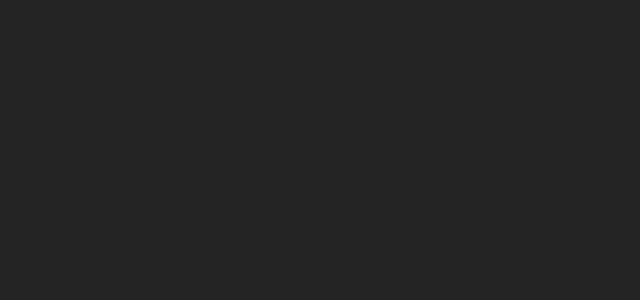
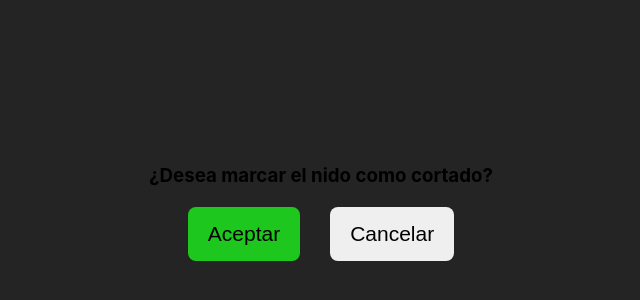
Before and after one commit to FJCon/cortesTav, a React (Vite) app in the folder frontend/: page /updatenest in a window 1280 px wide. Before the commit this address had no page. Shown: the part 198-498 px from the top of the page, without its empty margins (319-959 px from the left). Built offline with nearby package versions, Linux system fonts and the light colour scheme; the HTML template or start-up script is replaced by a standard one.

Commit message:
menu para marcar nido como cortado

```diff
--- a/frontend/src/App.jsx
+++ b/frontend/src/App.jsx
@@ -4,6 +4,7 @@ import WorkList from './components/WokList/WorkList'
 import './App.css'
 import { BrowserRouter, Routes, Route } from 'react-router-dom';
 import JobList from './components/JobList/JobList';
+import CutPiece from './components/Menu/CutPiece/CutPiece';
 
 function App() {
   const [user, setUser] = useState({});
@@ -14,6 +15,7 @@ function App() {
           <Route path="/" element={<WorkList/>} ></Route>
           <Route path="/login" element={<Login/>} />
           <Route path="/obras/:id" element={<JobList />} />
+          <Route path='/updatenest' element={ <CutPiece />} />
         </Routes>
       </BrowserRouter>
   )
--- a/frontend/src/components/Card/JobCard.jsx
+++ b/frontend/src/components/Card/JobCard.jsx
@@ -39,7 +39,6 @@ const JobCard = ({key, id, name, array }) => {
               <tr>
                 <th>N° Nido</th>
                 <th>Cant. piezas</th>
-                <th>Fecha creacion</th>
                 <th>Estado</th>
                 <th>Acciones</th>
               </tr>
--- /dev/null
+++ b/frontend/src/components/Menu/CutPiece/CutPiece.css
@@ -0,0 +1,15 @@
+button{
+    padding: 15px 20px;
+    margin: 0px 15px;
+    font-size: 21px;
+    border: none;
+    border-radius: 8px;
+}
+
+.confirm{
+    background-color: #1ec71e;
+}
+
+img{
+    width: 60px;
+}
--- /dev/null
+++ b/frontend/src/components/Menu/CutPiece/CutPiece.jsx
@@ -0,0 +1,39 @@
+import React, { useState } from 'react'
+import './CutPiece.css'
+
+const CutPiece = ( {nestId, nestCnc, onClose} ) => {
+
+  const [body, setBody] = useState('')
+
+  const hoy = new Date();
+  const day = hoy.getDate();
+  const month = hoy.getMonth() + 1;
+  const year = hoy.getFullYear();
+  const formatedDate = `${day}/${month}/${year}`;
+  const confirm = ()=>{
+    let nest = {
+      id: nestId,
+      cnc: nestCnc,
+      data1: formatedDate,
+    }
+
+    setBody(nest);
+
+  };
+
+
+
+
+  return (
+    <div>
+        <h3>¿Desea marcar el nido como cortado?</h3>
+        <p>{ body == "" ? "" : `nido: ${body.id} y cnc: ${body.cnc} cortado: ${body.data1}`}</p>
+        <div>
+            <button className='confirm' onClick={confirm}>Aceptar</button>
+            <button onClick={onClose}>Cancelar</button>
+        </div>
+    </div>
+  )
+}
+
+export default CutPiece
--- a/frontend/src/components/NestRow/NestRow.jsx
+++ b/frontend/src/components/NestRow/NestRow.jsx
@@ -4,12 +4,26 @@ import { useState } from 'react';
 import Swal from 'sweetalert2';
 import withReactContent from 'sweetalert2-react-content'
 import PartsTable from '../PartsTable/PartsTable';
+import CutPiece from '../Menu/CutPiece/CutPiece';
 
 const NestRow = ({ nest }) => {
 
+    const fecha = new Date(nest.created);
+    const opciones = { year: 'numeric', month: '2-digit', day: '2-digit' };
+    const fechaFormateada = fecha.toLocaleDateString('es-ES', opciones);
+
     const [array, setArray] = useState(nest);
+    const [showSwal, setShowSwal] = useState(false);
+
+    const handleCloseSwal = ()=>{
+        setShowSwal(false);
+    }
 
     const MySwal = withReactContent(Swal);
+
+    const cerrar = ()=>{
+        MySwal.close();
+    }
 
     const click01 = ()=>{
         MySwal.fire({
@@ -22,8 +36,9 @@ const NestRow = ({ nest }) => {
 
     const click02 = ()=>{
         MySwal.fire({
-            title:`Nido ${array.cnc}`,
-            text: 'Ventana para renderizar menu para editar el estado del nido (cortado, almacenado, utilizado, etc)'
+            html: <CutPiece nestId={array.id} nestCnc={array.cnc} onClose={cerrar}/>,
+            showConfirmButton: false,
+
         })
     }
 
@@ -35,8 +50,7 @@ const NestRow = ({ nest }) => {
     <tr>
         <td>{array.cnc}</td>
         <td>{array.part.length}</td>
-        <td>{array.created.slice(0,10)}</td>
-        <td>{array.data1 == '' ? 'Programado' :
+        <td>{array.data1 == '' ? `Programado: ${fechaFormateada}` :
               array.data1 != '' ? `Cortado: ${array.data1}` : ''}</td>
         <td>
             <button onClick={click01}><img src="/icons/info.svg" alt="información" /></button>
```
Also changed, not shown: frontend/src/components/Spinner/Spinner.jsx (added, +35 -0 lines), frontend/public/icons/spinner.svg (added).
